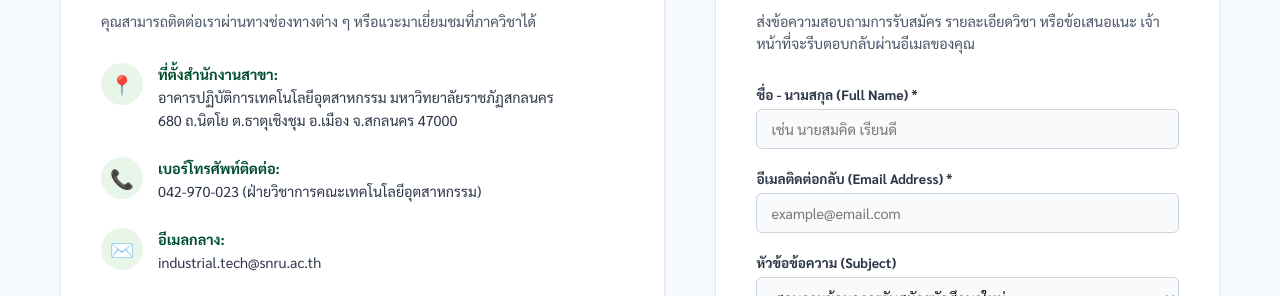
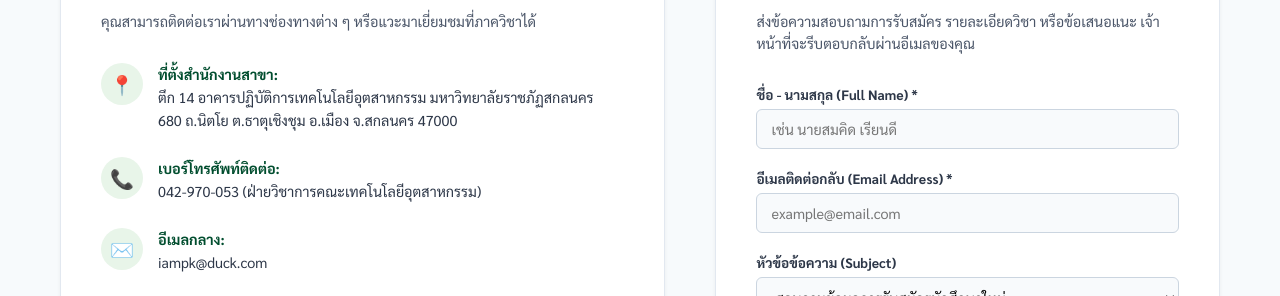
Before and after one commit to AnakinNN/ProductSNRU, an Astro site: page /ProductSNRU/contact in a window 1280 px wide. Shown: the part 543-839 px from the top of the page. Built offline with nearby package versions, Linux system fonts and the light colour scheme; Astro itself is replaced by a stand-in of ours.

```diff
--- a/src/pages/contact.astro
+++ b/src/pages/contact.astro
@@ -47,7 +47,7 @@ const faqs = [
 								<div class="icon-circle">📍</div>
 								<div class="info-text">
 									<strong>ที่ตั้งสำนักงานสาขา:</strong><br />
-									อาคารปฏิบัติการเทคโนโลยีอุตสาหกรรม มหาวิทยาลัยราชภัฏสกลนคร<br />
+									ตึก 14 อาคารปฏิบัติการเทคโนโลยีอุตสาหกรรม มหาวิทยาลัยราชภัฏสกลนคร<br />
 									680 ถ.นิตโย ต.ธาตุเชิงชุม อ.เมือง จ.สกลนคร 47000
 								</div>
 							</li>
@@ -55,14 +55,14 @@ const faqs = [
 								<div class="icon-circle">📞</div>
 								<div class="info-text">
 									<strong>เบอร์โทรศัพท์ติดต่อ:</strong><br />
-									042-970-023 (ฝ่ายวิชาการคณะเทคโนโลยีอุตสาหกรรม)
+									042-970-053 (ฝ่ายวิชาการคณะเทคโนโลยีอุตสาหกรรม)
 								</div>
 							</li>
 							<li>
 								<div class="icon-circle">✉️</div>
 								<div class="info-text">
 									<strong>อีเมลกลาง:</strong><br />
-									industrial.tech@snru.ac.th
+									iampk@duck.com
 								</div>
 							</li>
 							<li>
```
